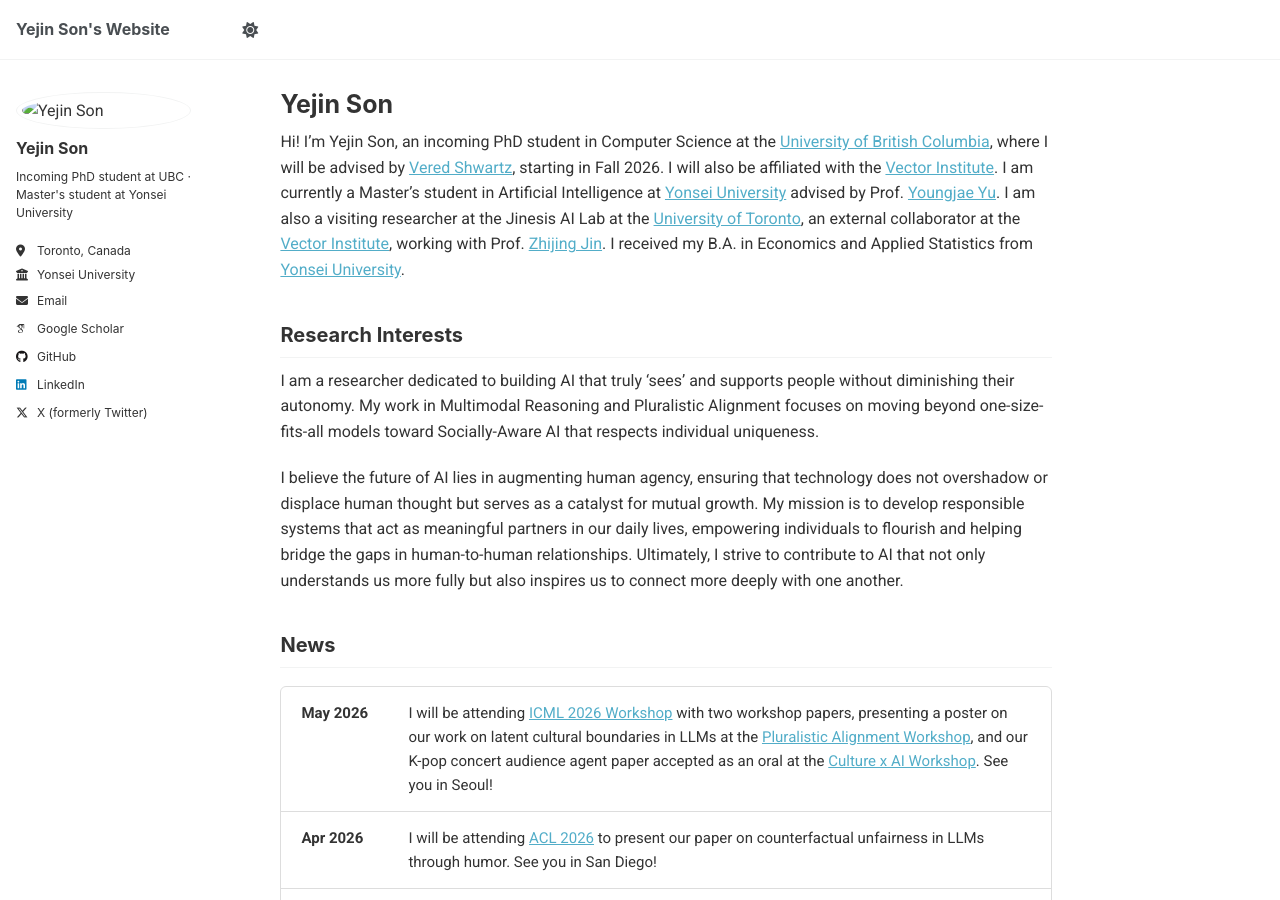
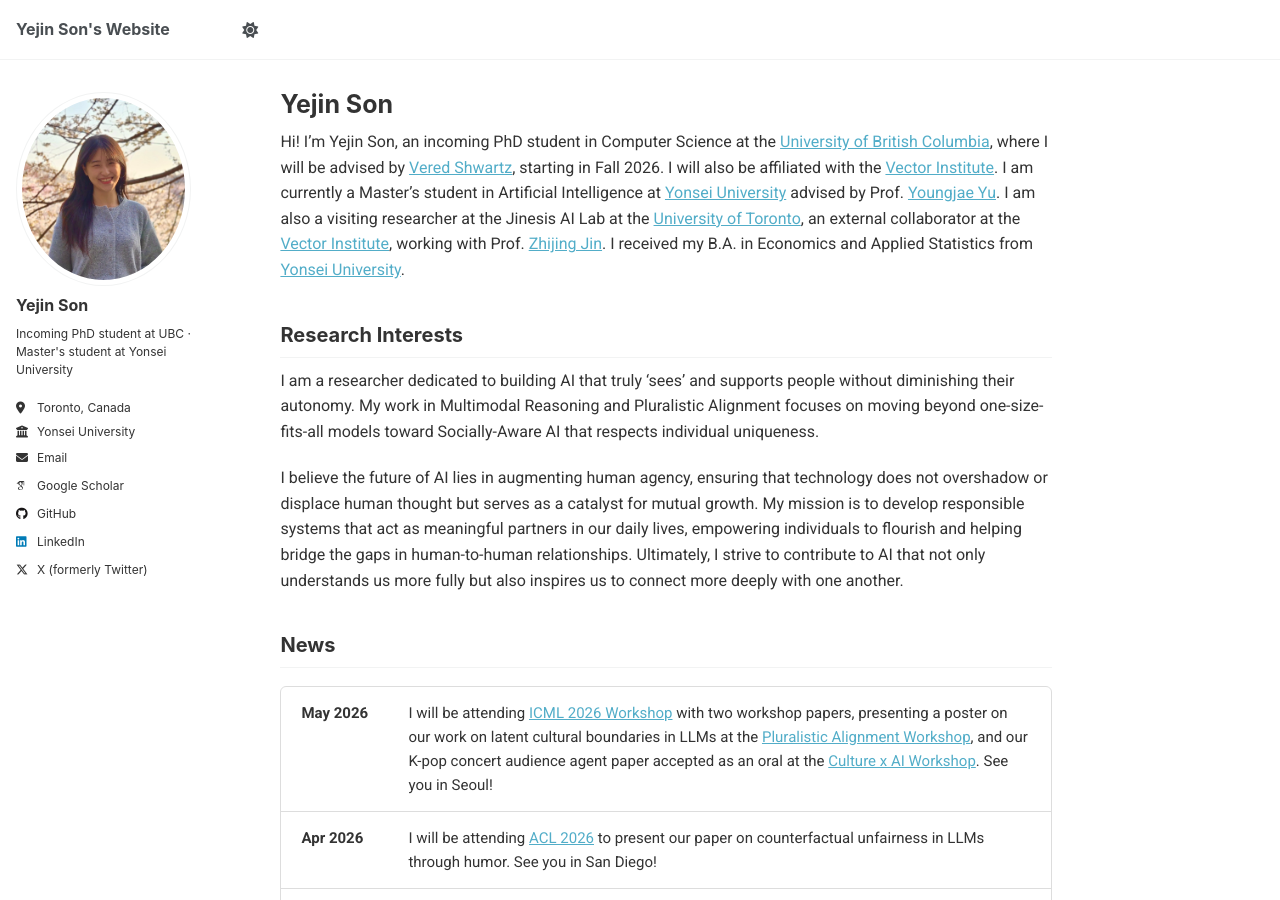
Before and after one commit to ozzaney/ozzaney.github.io, a Jekyll site: the page built from _pages/about.md, in a window 1280 px wide and 900 px high. Built offline with Jekyll 4.4.1, drawn with Linux system fonts in a browser that asks for light colours; some web fonts are replaced.

Commit message:
Update _config.yml

```diff
--- a/_config.yml
+++ b/_config.yml
@@ -19,7 +19,7 @@ repository               : "ozzaney/ozzaney.github.io"
 
 author:
   # Biographic information
-  avatar           : "images/me_spring.jpg"
+  avatar           : "me_spring.jpg"
   name             : "Yejin Son"
   pronouns         :
   bio              : "Incoming PhD student at UBC · Master's student at Yonsei University"
```
